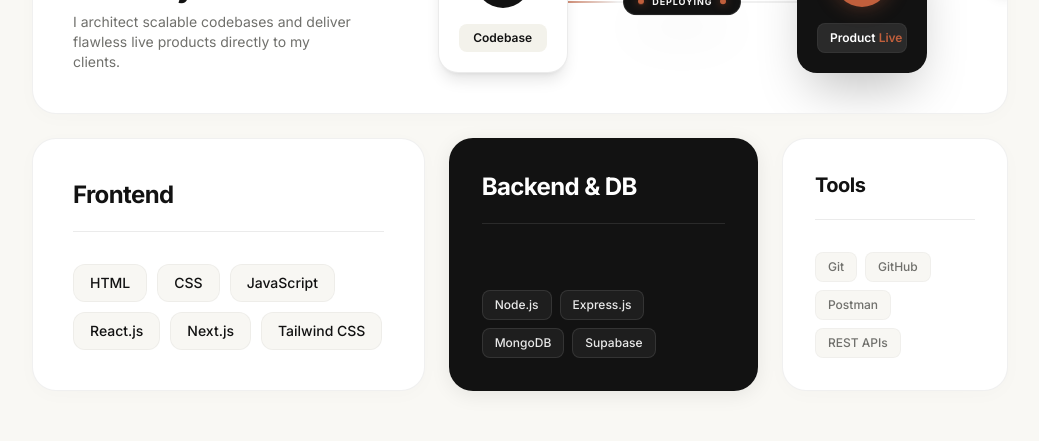
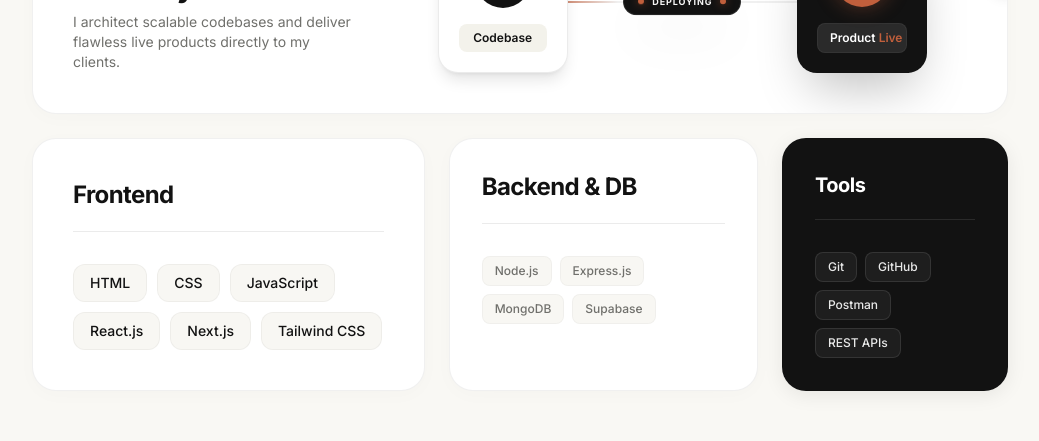
Before and after one commit to Bharath-Krishna-AB/portfolio, a Next.js app: page / in a window 1280 px wide. Shown: the part 3260-3701 px from the top of the page, without its empty margins (120-1159 px from the left). Built offline with nearby package versions, Linux system fonts and the light colour scheme; no server answers; a web font is replaced by a local one.

Commit message:
skills section design completed

```diff
--- a/app/components/Skills.tsx
+++ b/app/components/Skills.tsx
@@ -122,7 +122,7 @@ export default function Skills() {
               whileInView={{ opacity: 1, y: 0 }}
               transition={{ duration: 0.5, delay: 0.2 }}
               viewport={{ once: true, margin: "-50px" }}
-              className="lg:col-span-5 relative overflow-hidden bg-white border border-black/[0.06] rounded-3xl p-8 lg:p-10 shadow-[0_4px_20px_rgba(18,18,18,0.02)] flex flex-col justify-between h-full group hover:border-black/[0.12] transition-colors"
+              className="lg:col-span-5 relative overflow-hidden bg-white border border-black/[0.06] rounded-3xl p-8 lg:p-10 shadow-[0_4px_20px_rgba(18,18,18,0.02)] flex flex-col justify-start h-full group hover:border-black/[0.12] transition-colors"
             >
               <div className="relative z-10">
                 <div className="flex items-center justify-between mb-8 pb-5 border-b border-black/[0.08]">
@@ -132,7 +132,7 @@ export default function Skills() {
                 </div>
               </div>
 
-              <div className="flex flex-wrap gap-2.5 mt-auto relative z-10">
+              <div className="flex flex-wrap gap-2.5 relative z-10">
                 {frontend.skills.map((skill) => (
                   <span
                     key={skill}
@@ -150,21 +150,21 @@ export default function Skills() {
               whileInView={{ opacity: 1, y: 0 }}
               transition={{ duration: 0.5, delay: 0.3 }}
               viewport={{ once: true, margin: "-50px" }}
-              className="lg:col-span-4 relative overflow-hidden bg-[#121212] text-white border border-black/[0.06] rounded-3xl p-8 shadow-[0_4px_20px_rgba(18,18,18,0.08)] flex flex-col justify-between h-full group"
+              className="lg:col-span-4 relative overflow-hidden bg-white border border-black/[0.06] rounded-3xl p-8 shadow-[0_4px_20px_rgba(18,18,18,0.02)] flex flex-col justify-start h-full group hover:border-black/[0.12] transition-colors"
             >
               <div className="relative z-10">
-                <div className="flex items-center justify-between mb-8 pb-5 border-b border-white/10">
-                  <h3 className="text-2xl font-bold font-claude text-white tracking-tight">
+                <div className="flex items-center justify-between mb-8 pb-5 border-b border-black/[0.08]">
+                  <h3 className="text-2xl font-bold font-claude text-[#121212] tracking-tight">
                     {backend.label}
                   </h3>
                 </div>
               </div>
 
-              <div className="flex flex-wrap gap-2 mt-auto relative z-10">
+              <div className="flex flex-wrap gap-2 relative z-10">
                 {backend.skills.map((skill) => (
                   <span
                     key={skill}
-                    className="text-xs px-3 py-1.5 bg-white/5 text-white/90 rounded-lg font-medium border border-white/10 group-hover:border-white/20 transition-colors"
+                    className="text-xs px-3 py-1.5 bg-[#f3f2eb]/60 text-[#70706c] rounded-lg font-medium border border-black/[0.03] group-hover:text-[#121212] transition-colors"
                   >
                     {skill}
                   </span>
@@ -178,21 +178,21 @@ export default function Skills() {
               whileInView={{ opacity: 1, y: 0 }}
               transition={{ duration: 0.5, delay: 0.4 }}
               viewport={{ once: true, margin: "-50px" }}
-              className="lg:col-span-3 relative overflow-hidden bg-white border border-black/[0.06] rounded-3xl p-8 shadow-[0_4px_20px_rgba(18,18,18,0.02)] flex flex-col justify-between h-full group hover:border-black/[0.12] transition-colors"
+              className="lg:col-span-3 relative overflow-hidden bg-[#121212] text-white border border-black/[0.06] rounded-3xl p-8 shadow-[0_4px_20px_rgba(18,18,18,0.08)] flex flex-col justify-start h-full group"
             >
               <div className="relative z-10">
-                <div className="flex items-center justify-between mb-8 pb-5 border-b border-black/[0.08]">
-                  <h3 className="text-xl font-bold font-claude text-[#121212] tracking-tight">
+                <div className="flex items-center justify-between mb-8 pb-5 border-b border-white/10">
+                  <h3 className="text-xl font-bold font-claude text-white tracking-tight">
                     {tools.label}
                   </h3>
                 </div>
               </div>
 
-              <div className="flex flex-wrap gap-2 mt-auto relative z-10">
+              <div className="flex flex-wrap gap-2 relative z-10">
                 {tools.skills.map((skill) => (
                   <span
                     key={skill}
-                    className="text-xs px-3 py-1.5 bg-[#f3f2eb]/60 text-[#70706c] rounded-lg font-medium border border-black/[0.03] group-hover:text-[#121212] transition-colors"
+                    className="text-xs px-3 py-1.5 bg-white/5 text-white/90 rounded-lg font-medium border border-white/10 group-hover:border-white/20 transition-colors"
                   >
                     {skill}
                   </span>
```
